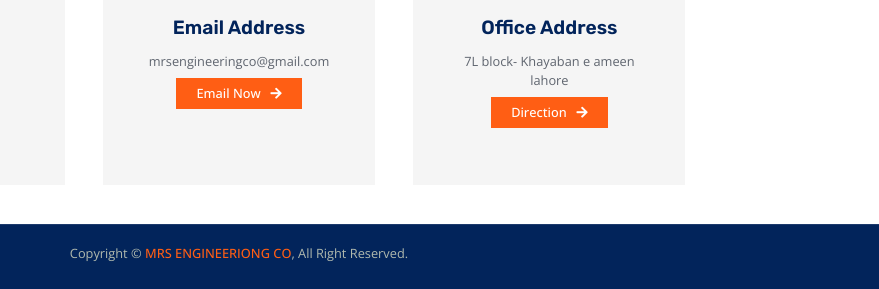
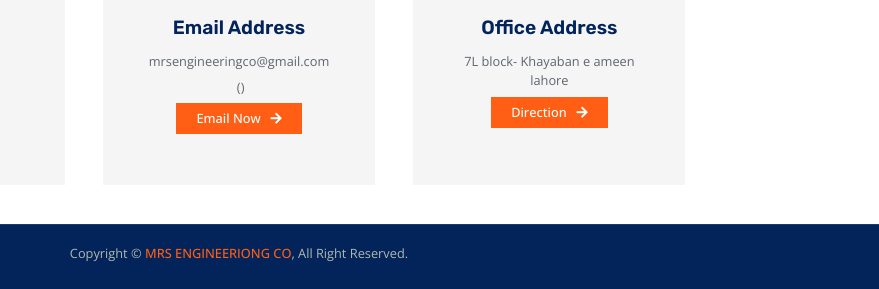
Before and after one commit to hidevvz/mrsengineering, a plain HTML site: page index.html in a window 1280 px wide. Shown: the part 4490-4779 px from the top of the page, 401-1280 px from the left. Drawn offline with nearby package versions, Linux system fonts and the light colour scheme.

Commit message:
Update index.html

```diff
--- a/index.html
+++ b/index.html
@@ -696,7 +696,7 @@
                 </div>
                 <h4 class="mb-3">Email Address</h4>
                 <p class="mb-2">mrsengineeringco@gmail.com</p>
-                   <p class="mb-2"></p>
+                   <p class="mb-2">&nbsp()</p>
                 <a class="btn btn-primary px-4" href="mailto:mrsengineeringco@gmail.com">Email Now <i
                         class="fa fa-arrow-right ms-2"></i></a>
             </div>
```
